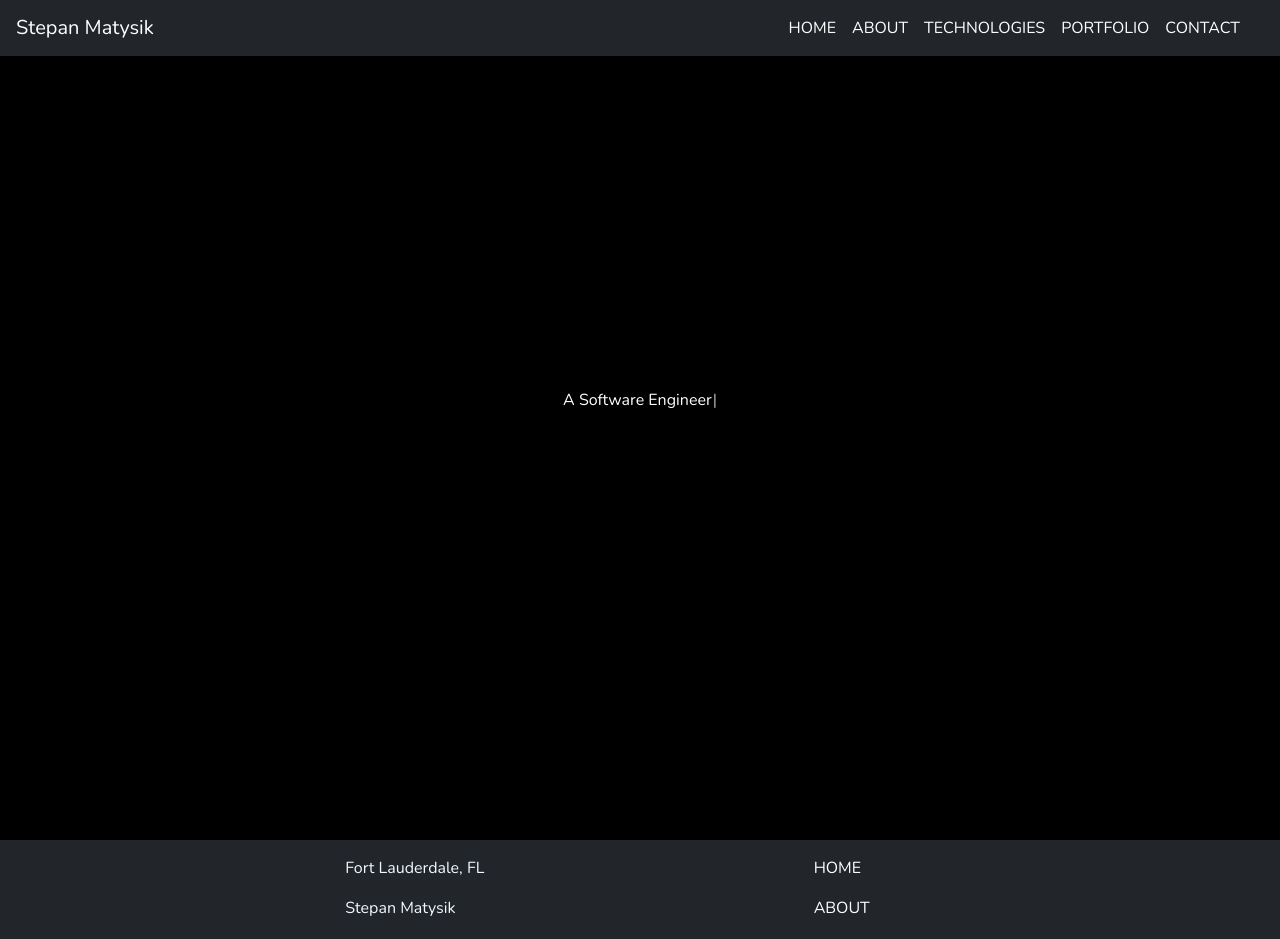
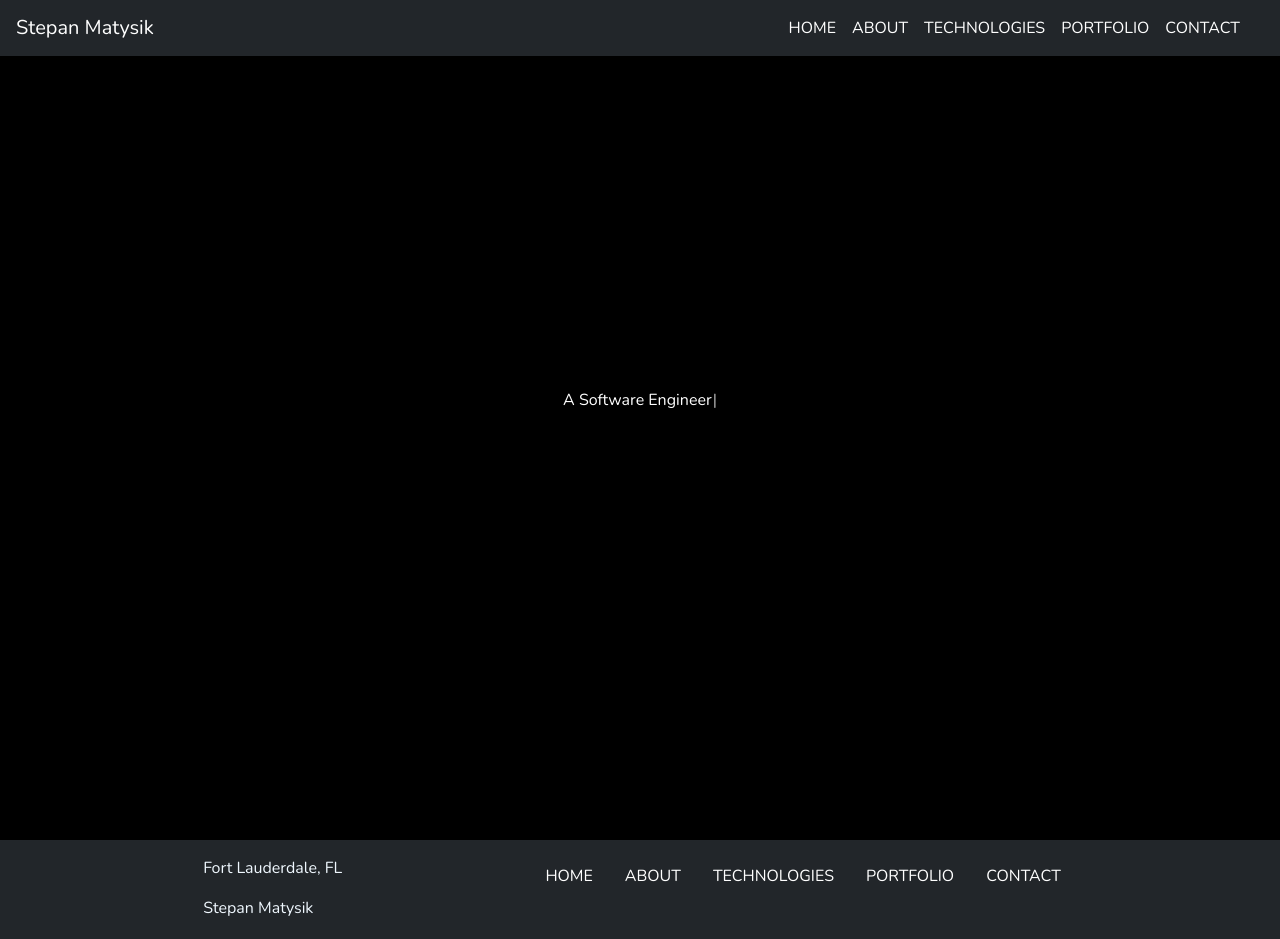
Before and after one commit to elfsvet/stepan-matysik-react-portfolio, a React (Create React App) app: page / in a window 1280 px wide. Shown: the top 939 px of the page. Built offline with nearby package versions, Linux system fonts and the light colour scheme.

Commit message:
finished with icons

```diff
--- a/src/App.js
+++ b/src/App.js
@@ -53,7 +53,8 @@ function App() {
         handleCategoryChange={handleCategoryChange}
       />
       {renderCategory()}
-      <ContactMe />
+      <ContactMe    currentCategory={currentCategory}
+        handleCategoryChange={handleCategoryChange} />
     </div>
   );
 }
--- a/src/components/contactMe/ContactMe.js
+++ b/src/components/contactMe/ContactMe.js
@@ -2,6 +2,7 @@ import React from 'react';
 import './ContactMe.css';
 import { navigationLinks } from '../../helpers/navigationLinks'
 import { gitHub, linkedIn, email } from '../../helpers/icons';
+import Nav from 'react-bootstrap/Nav';
 
 const createLinks = () => {
     return navigationLinks.map((e, index) => (
@@ -10,7 +11,7 @@ const createLinks = () => {
 }
 
 
-function ContactMe() {
+function ContactMe(currentCategory, handleCategoryChange) {
     return (
         <div className="contactMe__container" id="contact">
             <div className='contactMe__data__links'>
@@ -25,18 +26,70 @@ function ContactMe() {
                         </li>
                         <li>
 
-                    <a href='https://github.com/elfsvet' target='_blank' rel='noreferrer'>{gitHub}</a>
+                            <a href='https://github.com/elfsvet' target='_blank' rel='noreferrer'>{gitHub}</a>
 
                         </li>
                         <li>
 
-                        <a href='https://www.linkedin.com/in/stepanmatysik/' target='_blank' rel='noreferrer'>{linkedIn}</a>
+                            <a href='https://www.linkedin.com/in/stepanmatysik/' target='_blank' rel='noreferrer'>{linkedIn}</a>
 
                         </li>
                     </ul>
                 </div>
                 <div>
-                    {createLinks()}
+                    {/* {createLinks()} */}
+                    <Nav>
+                    <Nav.Item>
+
+                        <Nav.Link
+                            // key={index}
+                            onClick={() => handleCategoryChange('HOME')}
+                            href={"#home"}
+                        >
+                            HOME
+                        </Nav.Link>
+                    </Nav.Item>
+                    <Nav.Item>
+
+                        <Nav.Link
+                            // key={index}
+                            onClick={() => handleCategoryChange('ABOUT')}
+                            href={"#about"}
+                        >
+                            ABOUT
+                        </Nav.Link>
+                    </Nav.Item>
+                    <Nav.Item>
+
+                        <Nav.Link
+                            // key={index}
+                            onClick={() => handleCategoryChange('TECHNOLOGIES')}
+                            href={"#technologies"}
+                        >
+                            TECHNOLOGIES
+                        </Nav.Link>
+                    </Nav.Item>
+                    <Nav.Item>
+
+                        <Nav.Link
+                            // key={index}
+                            onClick={() => handleCategoryChange('PORTFOLIO')}
+                            href={"#portfolio"}
+                        >
+                            PORTFOLIO
+                        </Nav.Link>
+                    </Nav.Item>
+                    <Nav.Item>
+
+                        <Nav.Link
+                            // key={index}
+                            onClick={() => handleCategoryChange('CONTACT')}
+                            href={"#contact"}
+                        >
+                            CONTACT
+                        </Nav.Link>
+                    </Nav.Item>
+                    </Nav>
                 </div>
             </div>
             <div style={{ textAlign: 'center' }}>Copyright&copy; {new Date().getFullYear()} All rights reserved</div>
--- a/src/components/technologies/Technologies.js
+++ b/src/components/technologies/Technologies.js
@@ -1,11 +1,15 @@
 import React from 'react';
 import './Technologies.css';
 import { techs } from '../../helpers/techs';
-import {} from '../../helpers/icons';
+import { IconContext } from "react-icons";
+import { } from '../../helpers/icons';
 
 const technologies = techs.map(tech => ({ icon: tech.reactIcon }))
+console.log(technologies)
+function Technologies() {
 
-function Technologies() {
+
+
     return (
 
         <div className='technologies__container' >
@@ -16,9 +20,17 @@ function Technologies() {
             <div className='tech__cards__container'>
 
                 {techs.map((elem, index) => {
+
+                    console.log(elem.reactIcon)
                     return (
                         <div key={index} className="tech__card">
+                            < IconContext.Provider value={{ size: "4rem",className: "tech__icons" }}>
+                                <div>
 
+                                        <elem.reactIcon/>
+
+                                </div>
+                            </ IconContext.Provider>
                             {/* <DevIcon className="tech__icons" icon={elem.iconName} /> */}
                             <span style={{ margin: '5px', fontSize: '1.5rem' }}>{elem.name}</span>
                         </div>
--- a/src/helpers/icons.js
+++ b/src/helpers/icons.js
@@ -1,5 +1,6 @@
 import React from "react";
 import { IconContext } from "react-icons";
+import { DiReact, DiJavascript1, DiCss3, DiJqueryLogo, DiNodejs, DiMysql, DiGulp, DiPostgresql, DiAws, DiFirebase, DiSass, DiBootstrap, DiVisualstudio, DiMongodb, DiNpm, DiPhotoshop, DiIllustrator } from "react-icons/di";
 import { AiFillLinkedin, AiFillGithub, AiOutlineMail } from 'react-icons/ai';
 
 
--- a/src/helpers/techs.js
+++ b/src/helpers/techs.js
@@ -1,101 +1,103 @@
+import { DiReact, DiJavascript1, DiCss3, DiJqueryLogo, DiNodejs, DiMysql, DiGulp, DiPostgresql, DiAws, DiFirebase, DiSass, DiBootstrap, DiVisualstudio, DiMongodb, DiNpm, DiPhotoshop, DiIllustrator } from "react-icons/di";
+
 export const techs = [
     {
         name: 'React',
-        reactIcon: 'DiReact',
+        reactIcon: DiReact,
         iconName: 'react'
     },
     {
         name: 'JavaScript',
-        reactIcon: 'DiJavascript1',
+        reactIcon: DiJavascript1,
 
         iconName: 'javascript'
     },
     {
         name: 'CSS',
-        reactIcon: 'DiCss3',
+        reactIcon: DiCss3,
         iconName: 'css3'
     },
     {
         name: 'jQuery',
-        reactIcon: 'DiJqueryLogo',
+        reactIcon: DiJqueryLogo,
         iconName: 'jquery'
 
     },
     {
         name: 'NodeJS',
-        reactIcon: 'DiNodejs',
+        reactIcon: DiNodejs,
         iconName: 'nodejs'
 
     },
     {
         name: 'MySQL',
-        reactIcon: 'DiMysql',
+        reactIcon: DiMysql,
         iconName: 'mysql'
 
     },
     {
         name: 'Gulp',
-        reactIcon: 'DiGulp',
+        reactIcon: DiGulp,
         iconName: 'gulp'
 
     },
     {
         name: 'Postgresql',
-        reactIcon: 'DiPostgresql',
+        reactIcon: DiPostgresql,
         iconName: 'postgresql'
 
     },
     {
         name: 'AWS',
-        reactIcon: 'DiAws',
+        reactIcon: DiAws,
         iconName: 'aws'
 
     },
     {
         name: 'Firebase',
-        reactIcon: 'DiFirebase',
+        reactIcon: DiFirebase,
         iconName: 'firebase'
 
     },
     {
         name: 'SASS',
-        reactIcon: 'DiSass',
+        reactIcon: DiSass,
         iconName: 'sass'
 
     },
     {
         name: 'Bootstrap',
-        reactIcon: 'DiBootstrap',
+        reactIcon: DiBootstrap,
         iconName: 'bootstrap'
 
     },
     {
         name: 'Visual Studio',
-        reactIcon: 'DiVisualstudio',
+        reactIcon: DiVisualstudio,
         iconName: 'visualstudio'
 
     },
     {
         name: 'MongoDB',
-        reactIcon: 'DiMongodb',
+        reactIcon: DiMongodb,
         iconName: 'mongodb'
 
     },
     {
         name: 'npm',
-        reactIcon: 'DiNpm',
+        reactIcon: DiNpm,
         iconName: 'npm'
 
     },
     {
         name: 'Photoshop',
-        reactIcon: 'DiPhotoshop',
+        reactIcon: DiPhotoshop,
         iconName: 'photoshop'
 
     },
     {
         name: 'Illustrator',
-        reactIcon: 'DiIllustrator',
+        reactIcon: DiIllustrator,
         iconName: 'illustrator'
 
     }
```
